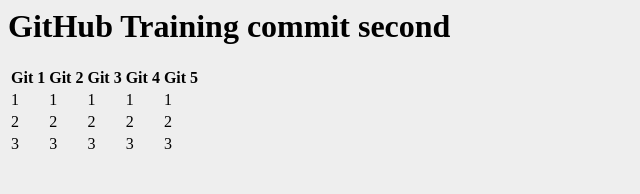
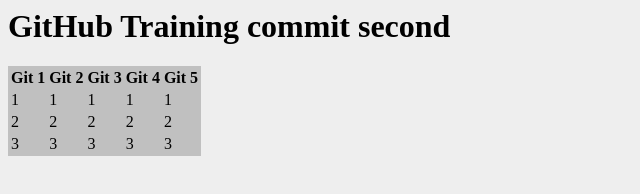
Before and after one commit to fatahzull/gitHub, a plain HTML site: page index.html in a window 1280 px wide. In both pictures the pointer is over the element 104 px from the left and 111 px from the top of the page. Shown: the whole page, without its empty margins (0-640 px from the left). Drawn offline with Linux system fonts and the light colour scheme.

Commit message:
Fourth Commit on Test UI

```diff
--- a/index.html
+++ b/index.html
@@ -6,6 +6,9 @@
 <style>
 body{
 background:#eee;
+}
+table:hover{
+background:#C0C0C0;
 }
 </style>
 <table>
```
